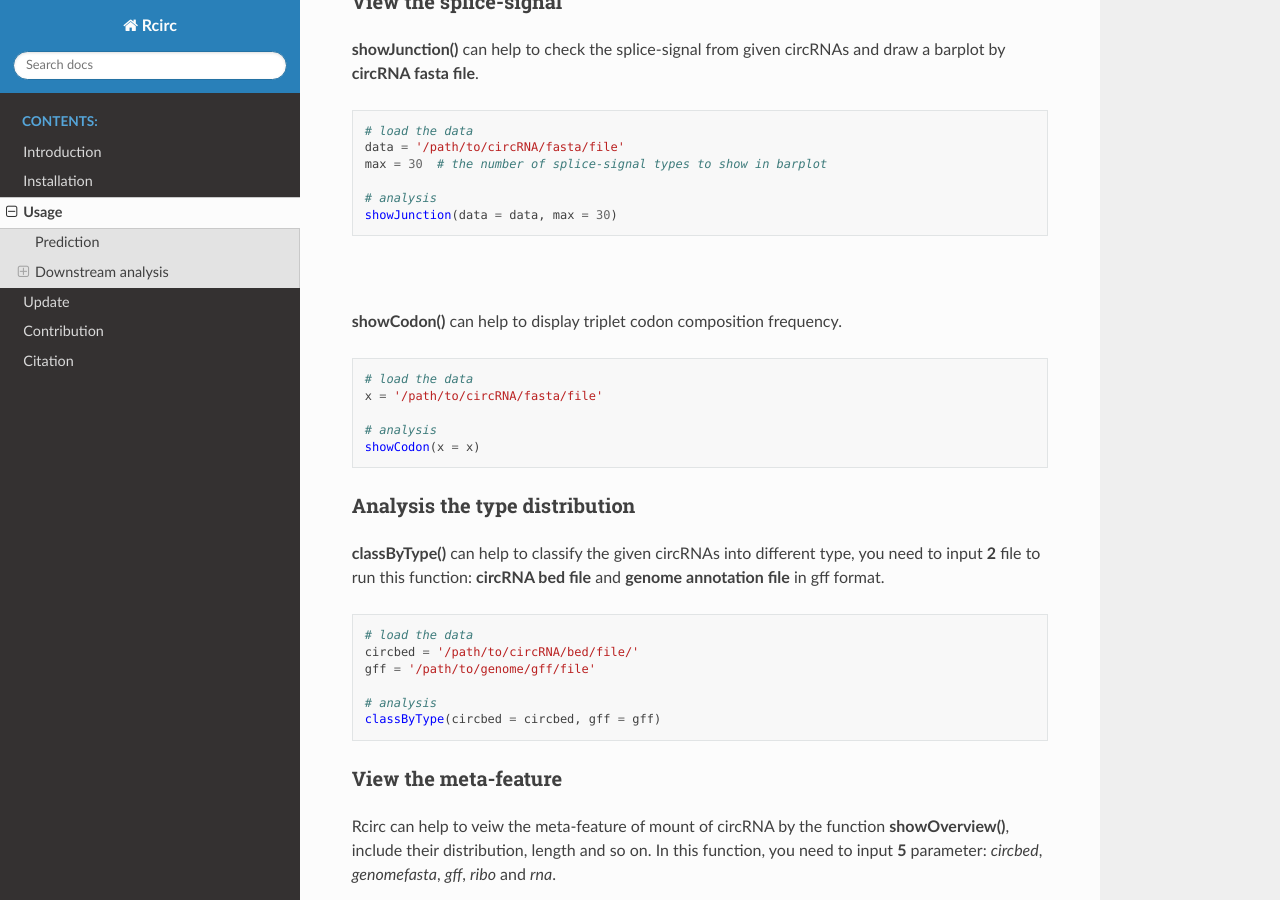
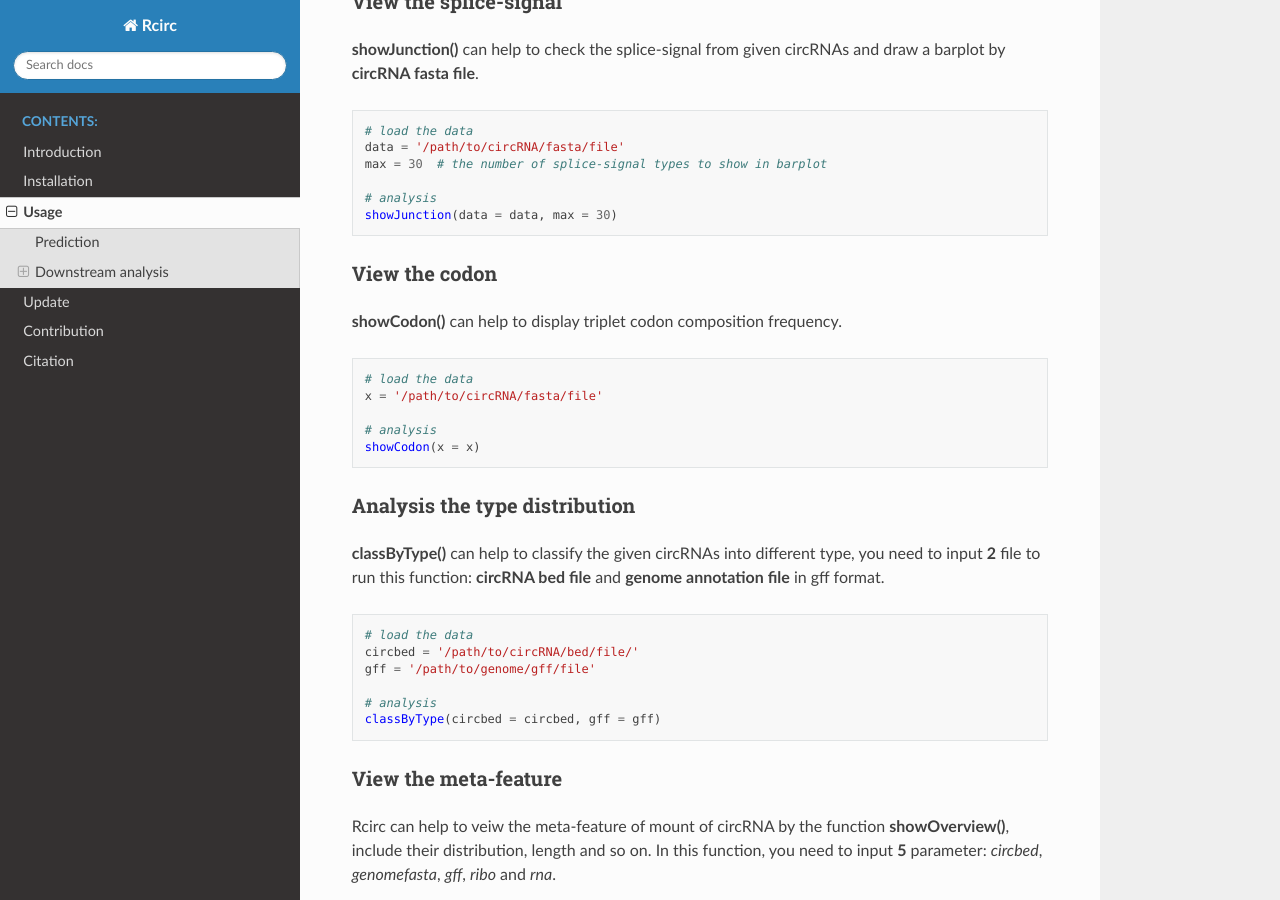
Before and after one commit to PSSUN/Rcirc_doc, a Sphinx documentation site: the page built from source/Usage/Usage.md, in a window 1280 px wide and 900 px high, scrolled down 967 px. Built offline with Sphinx 7.4.7 and the Read the Docs theme 2.0.0, drawn with Linux system fonts in a browser that asks for light colours.

Commit message:
Update Usage.md

````diff
--- a/source/Usage/Usage.md
+++ b/source/Usage/Usage.md
@@ -45,7 +45,7 @@ max = 30  # the number of splice-signal types to show in barplot
 showJunction(data = data, max = 30)
 ```
 
-###
+### View the codon
 **showCodon()** can help to display triplet codon composition frequency.
 ```R
 # load the data
````
